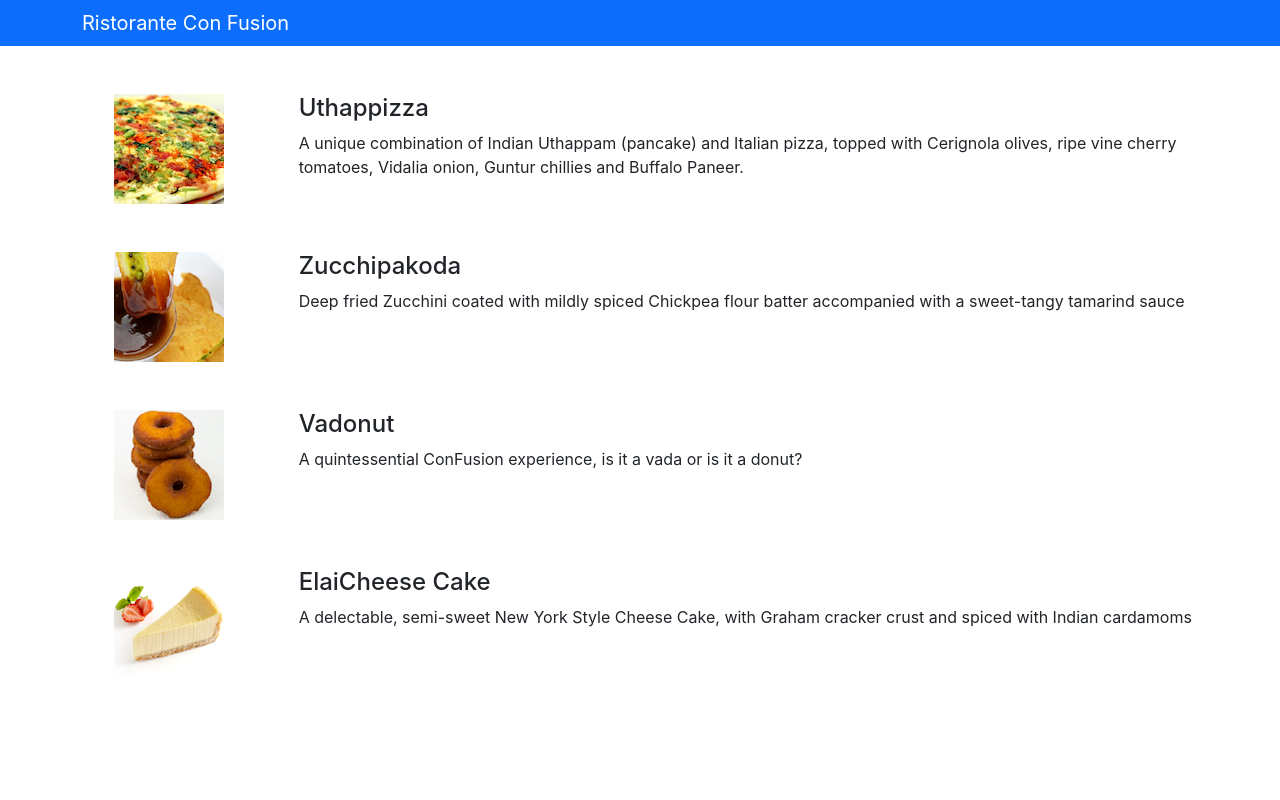
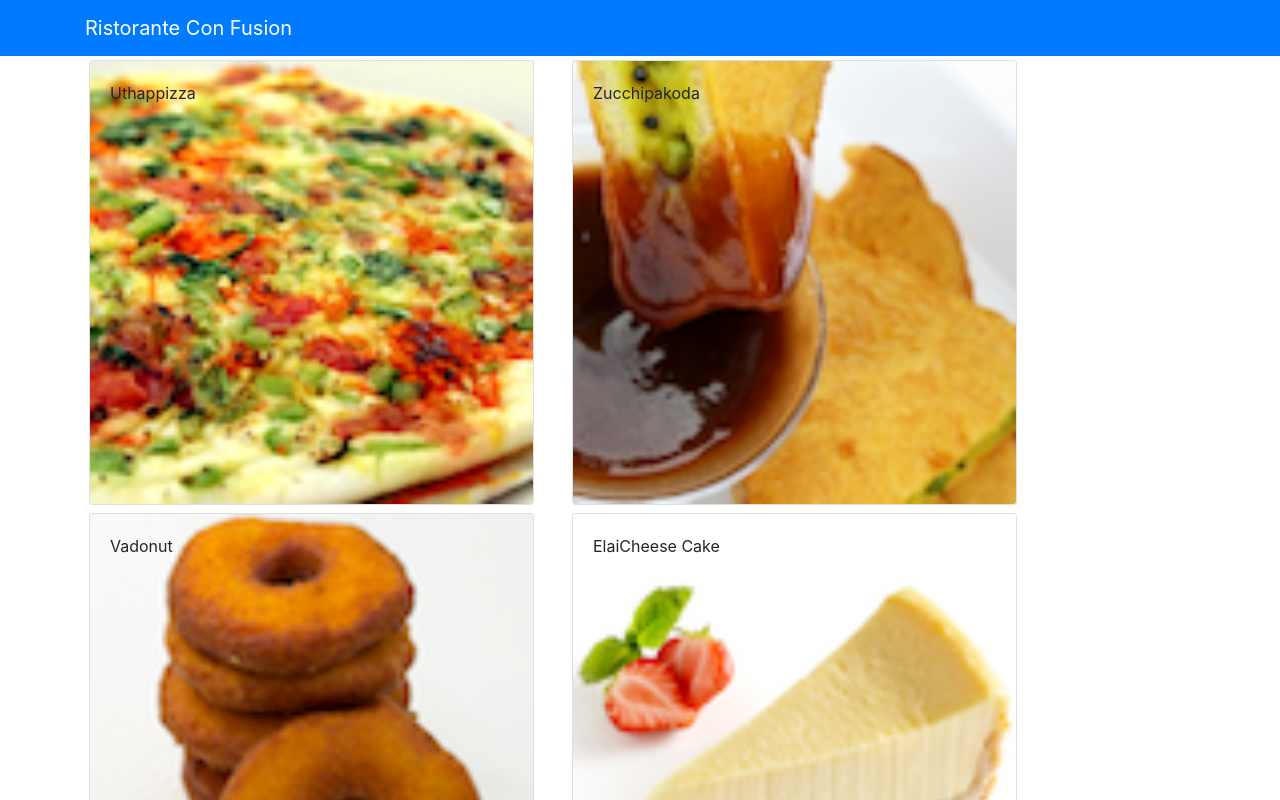
Before and after one commit to DereviankoYaroslav/confusioReact, a React (Create React App) app: page / in a window 1280 px wide. Shown: the top 800 px of the page. Built offline with nearby package versions, Linux system fonts and the light colour scheme.

Commit message:
Components Part2

```diff
--- a/package.json
+++ b/package.json
@@ -6,7 +6,7 @@
     "@testing-library/jest-dom": "^5.16.5",
     "@testing-library/react": "^13.4.0",
     "@testing-library/user-event": "^13.5.0",
-    "bootstrap": "^5.2.1",
+    "bootstrap": "4.0.0",
     "react": "^18.2.0",
     "react-dom": "^18.2.0",
     "react-popper": "^2.3.0",
--- a/src/App.js
+++ b/src/App.js
@@ -2,18 +2,32 @@
 import {Navbar, NavbarBrand} from 'reactstrap';
 import Menu from './components/MenuComponent';
 import './App.css';
+import {DISHES} from './shared/dishes';
+import { Component } from 'react';
 
-function App() {
+class App extends Component {
+
+  constructor(props){
+    super(props);
+
+    this.state = {
+      dishes: DISHES
+    };
+  }
+
+
+  render() {
     return (
-    <div className="App">
+      <div>
         <Navbar dark color="primary">
           <div className="container">
             <NavbarBrand href="/">Ristorante Con Fusion</NavbarBrand>
           </div>
         </Navbar>
-      <Menu />
+        <Menu dishes={this.state.dishes} />
       </div>
     );
   }
+}
 
 export default App;
--- a/src/components/MenuComponent.js
+++ b/src/components/MenuComponent.js
@@ -1,70 +1,59 @@
 import React, { Component } from 'react';
-import { Media } from 'reactstrap';
+import { Card, CardImg, CardImgOverlay, CardText, CardBody, CardTitle } from 'reactstrap';
 
 class Menu extends Component {
     constructor(props) {
         super(props);
         this.state = {
-            dishes: [
-                {
-                  id: 0,
-                  name:'Uthappizza',
-                  image: 'assets/images/uthappizza.png',
-                  category: 'mains',
-                  label:'Hot',
-                  price:'4.99',
-                  description:'A unique combination of Indian Uthappam (pancake) and Italian pizza, topped with Cerignola olives, ripe vine cherry tomatoes, Vidalia onion, Guntur chillies and Buffalo Paneer.'                        },
-               {
-                  id: 1,
-                  name:'Zucchipakoda',
-                  image: 'assets/images/zucchipakoda.png',
-                  category: 'appetizer',
-                  label:'',
-                  price:'1.99',
-                  description:'Deep fried Zucchini coated with mildly spiced Chickpea flour batter accompanied with a sweet-tangy tamarind sauce'                        },
-               {
-                  id: 2,
-                  name:'Vadonut',
-                  image: 'assets/images/vadonut.png',
-                  category: 'appetizer',
-                  label:'New',
-                  price:'1.99',
-                  description:'A quintessential ConFusion experience, is it a vada or is it a donut?'                        },
-               {
-                  id: 3,
-                  name:'ElaiCheese Cake',
-                  image: 'assets/images/elaicheesecake.png',
-                  category: 'dessert',
-                  label:'',
-                  price:'2.99',
-                  description:'A delectable, semi-sweet New York Style Cheese Cake, with Graham cracker crust and spiced with Indian cardamoms'                        }
-               ],
-        };
+            selectedDish: null
+        }
+    }
+
+    onDishSelect(dish){
+        this.setState({selectedDish: dish});
+    }
+
+    renderDish(dish){
+        if (dish != null){
+            return (
+                <Card>
+                    <CardImg width="100%" src={dish.image} alt={dish.name} />
+                    <CardBody>
+                        <CardTitle>{dish.name}</CardTitle>
+                        <CardText>{dish.description}</CardText>
+                    </CardBody>
+                </Card>
+            );
+        } else {
+            return (
+                <div></div>
+            );
+        }
     }
 
     render() {
-        const menu = this.state.dishes.map((dish) => {
+        const menu = this.props.dishes.map((dish) => {
             return (
-                <div key={dish.id} className="row mt-5">
-                  <Media className ="col-1">
-                      <Media object src={dish.image} alt={dish.name} />
-                  </Media>
-                  <Media body className="col-10 offset-1">
-                    <Media heading>{dish.name}</Media>
-                    <p>{dish.description}</p>
-                  </Media>
+              <div key={dish.id} className="col-12 col-md-5 m-1">
+                <Card onClick={() => this.onDishSelect(dish)}>
+                    <CardImg width="100%" src={dish.image} alt={dish.name} />
+                    <CardImgOverlay>
+                        <CardTitle>{dish.name}</CardTitle>
+                    </CardImgOverlay>
+                </Card>
               </div>
             );
         });
 
         return (
-          <div className="container">
-            <div>
-              <Media list>
-                  {menu}
-              </Media>
+            <div className="container">
+                <div className="row">
+                    {menu}
+                </div>
+                <div className="row">
+                    {this.renderDish(this.state.selectedDish)}
+                </div>
             </div>
-          </div>
         );
     }
 }
--- /dev/null
+++ b/src/shared/dishes.js
@@ -0,0 +1,186 @@
+export const DISHES =
+    [
+        {
+        id: 0,
+        name:'Uthappizza',
+        image: 'assets/images/uthappizza.png',
+        category: 'mains',
+        label:'Hot',
+        price:'4.99',
+        description:'A unique combination of Indian Uthappam (pancake) and Italian pizza, topped with Cerignola olives, ripe vine cherry tomatoes, Vidalia onion, Guntur chillies and Buffalo Paneer.',
+        comments: [
+            {
+            id: 0,
+            rating: 5,
+            comment: "Imagine all the eatables, living in conFusion!",
+            author: "John Lemon",
+            date: "2012-10-16T17:57:28.556094Z"
+            },
+            {
+            id: 1,
+            rating: 4,
+            comment: "Sends anyone to heaven, I wish I could get my mother-in-law to eat it!",
+            author: "Paul McVites",
+            date: "2014-09-05T17:57:28.556094Z"
+            },
+            {
+            id: 2,
+            rating: 3,
+            comment: "Eat it, just eat it!",
+            author: "Michael Jaikishan",
+            date: "2015-02-13T17:57:28.556094Z"
+            },
+            {
+            id: 3,
+            rating: 4,
+            comment: "Ultimate, Reaching for the stars!",
+            author: "Ringo Starry",
+            date: "2013-12-02T17:57:28.556094Z"
+            },
+            {
+            id: 4,
+            rating: 2,
+            comment: "It's your birthday, we're gonna party!",
+            author: "25 Cent",
+            date: "2011-12-02T17:57:28.556094Z"
+            }
+        ]                        },
+        {
+        id: 1,
+        name:'Zucchipakoda',
+        image: 'assets/images/zucchipakoda.png',
+        category: 'appetizer',
+        label:'',
+        price:'1.99',
+        description:'Deep fried Zucchini coated with mildly spiced Chickpea flour batter accompanied with a sweet-tangy tamarind sauce',
+        comments: [
+            {
+            id: 0,
+            rating: 5,
+            comment: "Imagine all the eatables, living in conFusion!",
+            author: "John Lemon",
+            date: "2012-10-16T17:57:28.556094Z"
+            },
+            {
+            id: 1,
+            rating: 4,
+            comment: "Sends anyone to heaven, I wish I could get my mother-in-law to eat it!",
+            author: "Paul McVites",
+            date: "2014-09-05T17:57:28.556094Z"
+            },
+            {
+            id: 2,
+            rating: 3,
+            comment: "Eat it, just eat it!",
+            author: "Michael Jaikishan",
+            date: "2015-02-13T17:57:28.556094Z"
+            },
+            {
+            id: 3,
+            rating: 4,
+            comment: "Ultimate, Reaching for the stars!",
+            author: "Ringo Starry",
+            date: "2013-12-02T17:57:28.556094Z"
+            },
+            {
+            id: 4,
+            rating: 2,
+            comment: "It's your birthday, we're gonna party!",
+            author: "25 Cent",
+            date: "2011-12-02T17:57:28.556094Z"
+            }
+        ]
+        },
+        {
+        id: 2,
+        name:'Vadonut',
+        image: 'assets/images/vadonut.png',
+        category: 'appetizer',
+        label:'New',
+        price:'1.99',
+        description:'A quintessential ConFusion experience, is it a vada or is it a donut?',
+        comments: [
+            {
+            id: 0,
+            rating: 5,
+            comment: "Imagine all the eatables, living in conFusion!",
+            author: "John Lemon",
+            date: "2012-10-16T17:57:28.556094Z"
+            },
+            {
+            id: 1,
+            rating: 4,
+            comment: "Sends anyone to heaven, I wish I could get my mother-in-law to eat it!",
+            author: "Paul McVites",
+            date: "2014-09-05T17:57:28.556094Z"
+            },
+            {
+            id: 2,
+            rating: 3,
+            comment: "Eat it, just eat it!",
+            author: "Michael Jaikishan",
+            date: "2015-02-13T17:57:28.556094Z"
+            },
+            {
+            id: 3,
+            rating: 4,
+            comment: "Ultimate, Reaching for the stars!",
+            author: "Ringo Starry",
+            date: "2013-12-02T17:57:28.556094Z"
+            },
+            {
+            id: 4,
+            rating: 2,
+            comment: "It's your birthday, we're gonna party!",
+            author: "25 Cent",
+            date: "2011-12-02T17:57:28.556094Z"
+            }
+        ]
+        },
+        {
+        id: 3,
+        name:'ElaiCheese Cake',
+        image: 'assets/images/elaicheesecake.png',
+        category: 'dessert',
+        label:'',
+        price:'2.99',
+        description:'A delectable, semi-sweet New York Style Cheese Cake, with Graham cracker crust and spiced with Indian cardamoms',
+        comments: [
+            {
+            id: 0,
+            rating: 5,
+            comment: "Imagine all the eatables, living in conFusion!",
+            author: "John Lemon",
+            date: "2012-10-16T17:57:28.556094Z"
+            },
+            {
+            id: 1,
+            rating: 4,
+            comment: "Sends anyone to heaven, I wish I could get my mother-in-law to eat it!",
+            author: "Paul McVites",
+            date: "2014-09-05T17:57:28.556094Z"
+            },
+            {
+            id: 2,
+            rating: 3,
+            comment: "Eat it, just eat it!",
+            author: "Michael Jaikishan",
+            date: "2015-02-13T17:57:28.556094Z"
+            },
+            {
+            id: 3,
+            rating: 4,
+            comment: "Ultimate, Reaching for the stars!",
+            author: "Ringo Starry",
+            date: "2013-12-02T17:57:28.556094Z"
+            },
+            {
+            id: 4,
+            rating: 2,
+            comment: "It's your birthday, we're gonna party!",
+            author: "25 Cent",
+            date: "2011-12-02T17:57:28.556094Z"
+            }
+        ]
+        }
+    ];
```
Also changed, not shown: 1 other file (tests, documents, lock files or other folders). Lines whose indentation alone changed are shown as unchanged.
